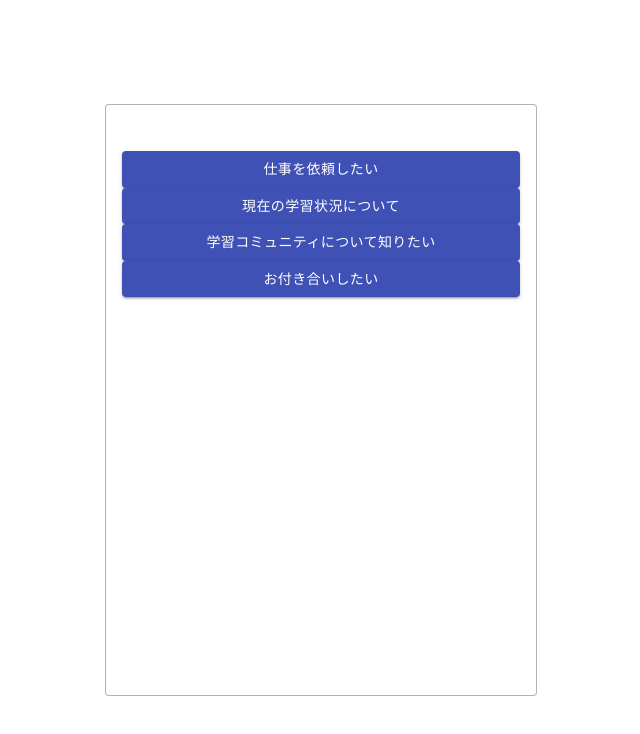
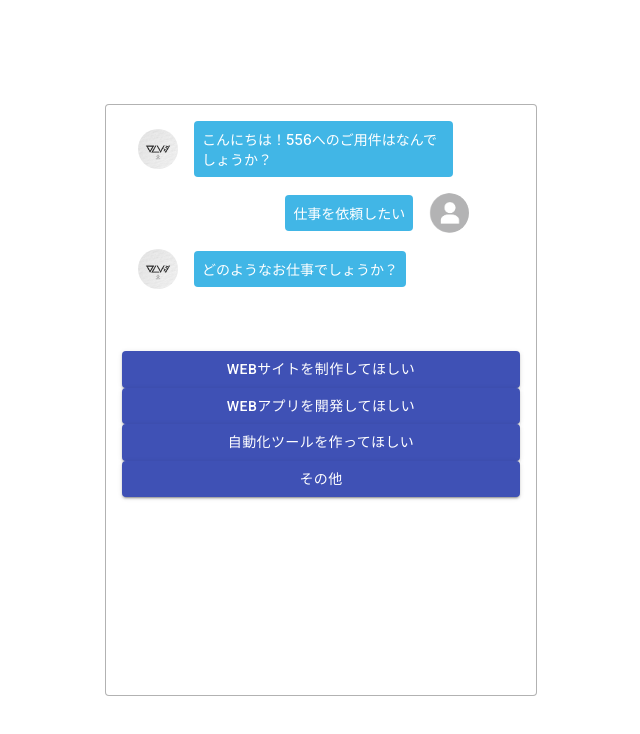
Before and after one commit to 556-mizusawa/chatbot-demo, a React (Create React App) app: page / in a window 1280 px wide. Both pictures are taken after a click on the button "仕事を依頼したい". Shown: the top 734 px of the page, without its empty margins (319-959 px from the left). Built offline with nearby package versions, Linux system fonts and the light colour scheme.

Commit message:
implement chat system

```diff
--- a/src/App.tsx
+++ b/src/App.tsx
@@ -1,15 +1,15 @@
 import React from 'react';
 import defaultDataset from './dataset';
 import './assets/styles/style.css';
-import { AnswersList } from './components';
+import { AnswersList, Chats } from './components';
 
-type MyState = {
-  answers: [];
-  chats: [];
-  currentId: string;
-  dataset: {};
-  open: boolean;
-};
+// type MyState = {
+//   answers: [];
+//   chats: [];
+//   currentId: string;
+//   dataset: {};
+//   open: boolean;
+// };
 
 export default class App extends React.Component<{}, any> {
   constructor(props: {}) {
@@ -21,25 +21,58 @@ export default class App extends React.Component<{}, any> {
       dataset: defaultDataset,
       open: false,
     };
+    this.selectAnswer = this.selectAnswer.bind(this);
   }
 
-  initAnswer = () => {
-    const initDataset = this.state.dataset[this.state.currentId];
-    const initAnswers = initDataset.answers;
+  displayNextQuestion = (nextQuestionId: any) => {
+    const chats = this.state.chats;
+    chats.push({
+      text: this.state.dataset[nextQuestionId].question,
+      type: 'question',
+    });
+
     this.setState({
-      answers: initAnswers,
+      answers: this.state.dataset[nextQuestionId].answers,
+      chats: chats,
+      currentId: nextQuestionId,
     });
   };
 
+  selectAnswer = (selectedAnswer: any, nextQuestionId: any) => {
+    switch (true) {
+      case nextQuestionId === 'init':
+        this.displayNextQuestion(nextQuestionId);
+        break;
+      default:
+        const chats = this.state.chats;
+        chats.push({
+          text: selectedAnswer,
+          type: 'answer',
+        });
+
+        this.setState({
+          chats: chats,
+        });
+
+        this.displayNextQuestion(nextQuestionId);
+        break;
+    }
+  };
+
   componentDidMount() {
-    this.initAnswer();
+    const initAnswer = '';
+    this.selectAnswer(initAnswer, this.state.currentId);
   }
 
   render() {
     return (
       <section className="c-section">
         <div className="c-box">
-          <AnswersList answers={this.state.answers} />
+          <Chats chats={this.state.chats} />
+          <AnswersList
+            answers={this.state.answers}
+            select={this.selectAnswer}
+          />
         </div>
       </section>
     );
--- a/src/components/Answer.tsx
+++ b/src/components/Answer.tsx
@@ -16,7 +16,11 @@ const Answer = (props: any) => {
   // const classes = useStyles();
 
   return (
-    <Button variant="contained" color="primary">
+    <Button
+      variant="contained"
+      color="primary"
+      onClick={() => props.select(props.content, props.nextId)}
+    >
       {props.content}
     </Button>
   );
--- a/src/components/AnswersList.tsx
+++ b/src/components/AnswersList.tsx
@@ -4,9 +4,21 @@ import { Answer } from './index';
 const AnswersList = (props: any) => {
   return (
     <div className="c-grid__answer">
-      {props.answers.map((value: { content: string }, index: number) => {
-        return <Answer content={value.content} key={index.toString()} />;
-      })}
+      {props.answers.map(
+        (
+          value: { content: {}; nextId: string },
+          index: { toString: () => any }
+        ) => {
+          return (
+            <Answer
+              content={value.content}
+              nextId={value.nextId}
+              key={index.toString()}
+              select={props.select}
+            />
+          );
+        }
+      )}
     </div>
   );
 };
--- /dev/null
+++ b/src/components/Chat.tsx
@@ -0,0 +1,26 @@
+import React from 'react';
+import ListItem from '@material-ui/core/ListItem';
+import ListItemAvatar from '@material-ui/core/ListItemAvatar';
+import Avatar from '@material-ui/core/Avatar';
+import NoProfile from '../assets/img/no-profile.png';
+import Dlvi from '../assets/img/dlvi-2018.jpg';
+
+const Chat = (props: any) => {
+  const isQuestion = props.type === 'question';
+  const classes = isQuestion ? 'p-chat_row' : 'p-chat__reverse';
+
+  return (
+    <ListItem className={classes}>
+      <ListItemAvatar>
+        {isQuestion ? (
+          <Avatar alt="icon" src={Dlvi} />
+        ) : (
+          <Avatar alt="icon" src={NoProfile} />
+        )}
+      </ListItemAvatar>
+      <div className="p-chat__bubble">{props.text}</div>
+    </ListItem>
+  );
+};
+
+export default Chat;
--- /dev/null
+++ b/src/components/Chats.tsx
@@ -0,0 +1,33 @@
+import React from 'react';
+import { createStyles, Theme, makeStyles } from '@material-ui/core/styles';
+import List from '@material-ui/core/List';
+import { Chat } from './index';
+
+const useStyles = makeStyles((theme: Theme) =>
+  createStyles({
+    root: {
+      width: '100%',
+      maxWidth: '36ch',
+      backgroundColor: theme.palette.background.paper,
+    },
+    inline: {
+      display: 'inline',
+    },
+  })
+);
+
+const Chats = (props: { chats: any[] }) => {
+  const classes = useStyles();
+
+  return (
+    <List className={classes.root}>
+      {props.chats.map((chat, index) => {
+        return (
+          <Chat text={chat.text} type={chat.type} key={index.toString()} />
+        );
+      })}
+    </List>
+  );
+};
+
+export default Chats;
--- a/src/components/index.ts
+++ b/src/components/index.ts
@@ -1,2 +1,4 @@
 export { default as AnswersList } from './AnswersList';
 export { default as Answer } from './Answer';
+export { default as Chat } from './Chat';
+export { default as Chats } from './Chats';
```
Also changed, not shown: src/assets/img/dlvi-2018.jpg (added), src/assets/img/no-profile.png (added).
